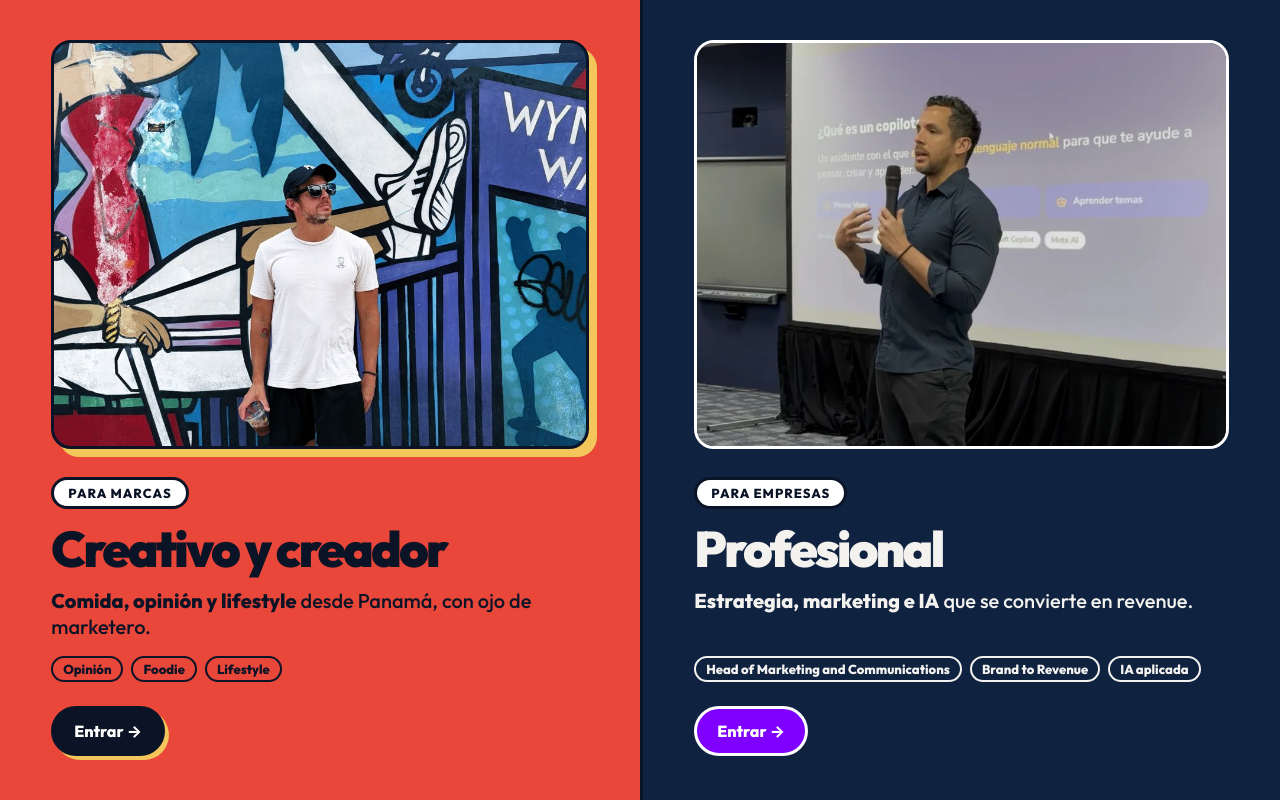
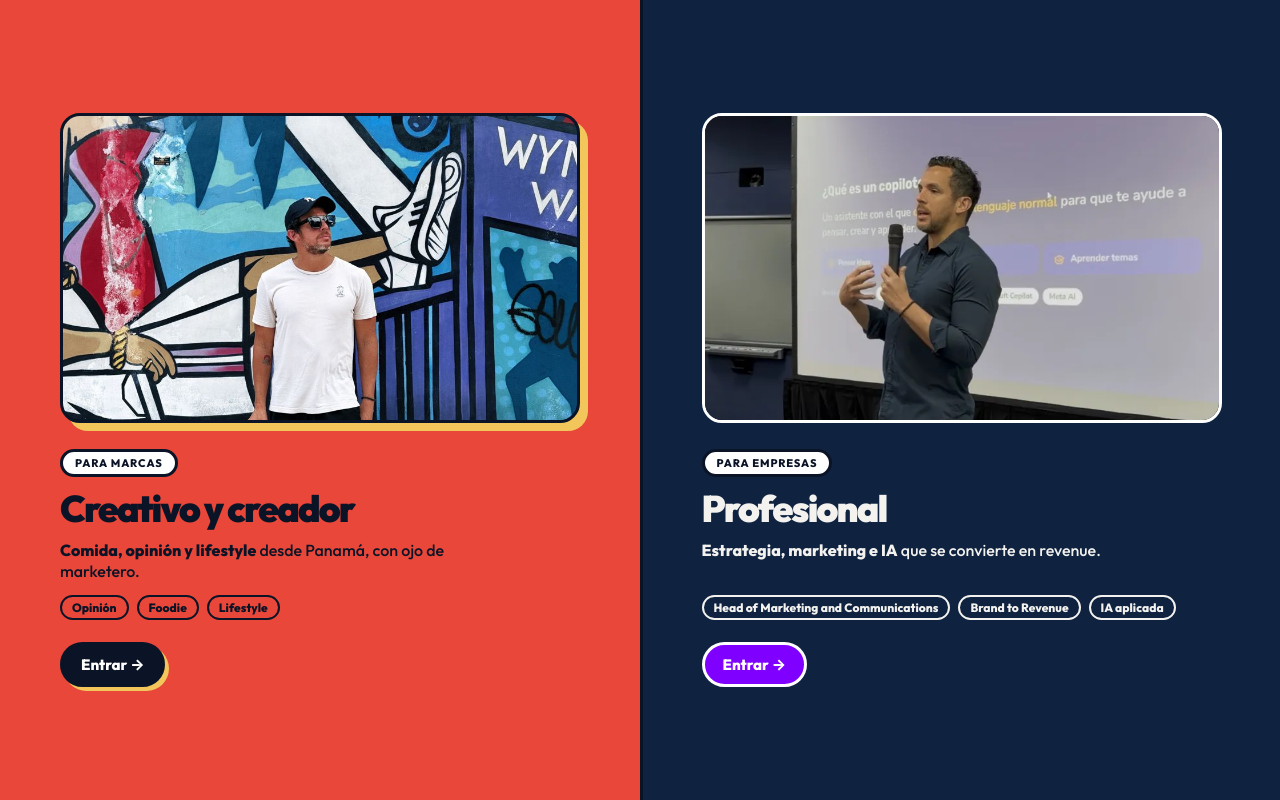
Before and after one commit to marioquirosr/workexperience, a plain HTML site: page index.html in a window 1280 px wide. Drawn offline with Linux system fonts and the light colour scheme.

Commit message:
Portada desktop: tamaños más sobrios
Co-Authored-By: Claude Opus 5.5 <noreply@anthropic.com>
Claude-Session: https://claude.ai/code/session_01BV7MrNCv7fhAg83tsxTuug

```diff
--- a/index.html
+++ b/index.html
@@ -103,8 +103,9 @@ body{display:flex;flex-direction:column;min-height:100%}
   .door{display:flex;min-height:max(50svh,460px);flex:none;overflow:hidden}
 }
 @media (min-width:761px){
-  .split{display:grid;grid-template-columns:minmax(0,1fr) minmax(0,1fr);grid-template-rows:minmax(200px,1fr) repeat(5,auto);min-height:600px}
-  .door{grid-row:1/-1;display:grid;grid-template-rows:subgrid;grid-template-columns:minmax(0,1fr);row-gap:16px;align-content:stretch;justify-content:stretch;padding:40px clamp(28px,4vw,56px) 44px}
+  .split{display:grid;grid-template-columns:minmax(0,1fr) minmax(0,1fr);grid-template-rows:1fr clamp(180px,42vh,400px) repeat(5,auto) 1fr;min-height:600px}
+  .door .pic{grid-row:2}.door .chip{grid-row:3}.door h2{grid-row:4}.door p{grid-row:5}.door .tags{grid-row:6}.door .go{grid-row:7}
+  .door{grid-row:1/-1;display:grid;grid-template-rows:subgrid;grid-template-columns:minmax(0,520px);row-gap:14px;align-content:stretch;justify-content:center;padding:40px clamp(28px,4vw,56px) 44px}
   .door>*{justify-self:start}
   .pic{position:relative;top:auto;right:auto;width:100%;justify-self:stretch;margin-bottom:12px;transform:none}
   .pic img{position:absolute;inset:0;width:100%;height:100%;aspect-ratio:auto;object-fit:cover}
@@ -112,8 +113,11 @@ body{display:flex;flex-direction:column;min-height:100%}
   .pro .pic{right:auto}
   .pro .pic img{object-position:50% 12%}
   .cre .pic img{object-position:50% 42%}
-  .door h2,.door h2.long{font-size:clamp(34px,min(3.9vw,7.4vh),66px);line-height:.95;max-width:none;white-space:nowrap}
-  .door p{max-width:26em}
+  .door h2,.door h2.long{font-size:clamp(28px,min(2.9vw,5.4vh),42px);line-height:.95;max-width:none;white-space:nowrap}
+  .door p{max-width:26em;font-size:16px}
+  .door .chip{font-size:11px;padding:4px 12px}
+  .door .go{font-size:15px;padding:10px 18px}
+  .tags span{font-size:12px}
   .door>*:not(.pic){align-self:start}
 }
 @media (prefers-reduced-motion:reduce){.door,.go{transition:none}}
```
